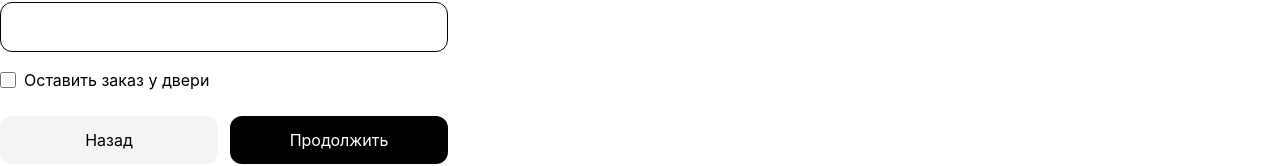
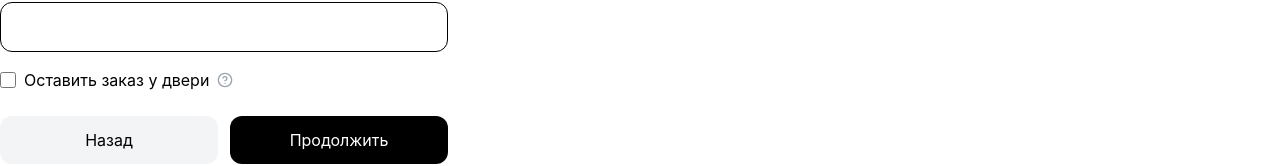
Before and after one commit to CraizyMaizy/Delivery-app, a React (Vite) app: page /order/step-5 in a window 1280 px wide. Shown: the part 538-704 px from the top of the page. Built offline with nearby package versions, Linux system fonts and the light colour scheme.

Commit message:
feat: add infoPopover

```diff
--- a/package.json
+++ b/package.json
@@ -15,6 +15,7 @@
     "@radix-ui/react-radio-group": "^1.4.7",
     "@radix-ui/react-select": "^2.3.7",
     "@radix-ui/react-tabs": "^1.1.21",
+    "@radix-ui/react-tooltip": "^1.2.16",
     "@tailwindcss/vite": "^4.3.2",
     "@tanstack/react-query": "^5.101.4",
     "axios": "^1.19.0",
--- a/src/components/AddressForm.tsx
+++ b/src/components/AddressForm.tsx
@@ -10,6 +10,7 @@ import {
   type AddressFormData,
   AddressSchema,
 } from '../schemas/AddressSchema.tsx'
+import { InfoPopover } from './InfoPopover.tsx'
 
 type Props = {
   step: number
@@ -123,6 +124,13 @@ export function AddressForm({ step, title, role }: Props) {
                     className="w-4 h-4"
                   />
                   Оставить заказ у двери
+                  <InfoPopover
+                    title={'Бесконтактная доставка'}
+                    text={
+                      'Курьер привозит заказ, оставляет его у двери и' +
+                      ' уходит, а вам приходит уведомление на телефон о том, что заказ доставлен'
+                    }
+                  />
                 </label>
               </div>
             )}
--- /dev/null
+++ b/src/components/InfoPopover.tsx
@@ -0,0 +1,35 @@
+import * as Popover from '@radix-ui/react-popover'
+import { HelpCircle, X } from 'lucide-react'
+
+type Props = {
+  title: string
+  text: string
+}
+
+export function InfoPopover({ title, text }: Props) {
+  return (
+    <Popover.Root>
+      <Popover.Trigger asChild>
+        <button type="button" className="text-gray-400 hover:text-gray-600">
+          <HelpCircle className="w-4 h-4" />
+        </button>
+      </Popover.Trigger>
+      <Popover.Portal>
+        <Popover.Content
+          className="bg-white border rounded-xl shadow-lg p-4 w-74"
+          side={'top'}
+          sideOffset={8}
+        >
+          <div className="flex justify-between items-start mb-2">
+            <h3 className="font-bold">{title}</h3>
+            <Popover.Close className="text-gray-400 hover:text-gray-600">
+              <X className="w-4 h-4" />
+            </Popover.Close>
+          </div>
+          <p className="text-sm text-gray-500">{text}</p>
+          <Popover.Arrow className="fill-white" />
+        </Popover.Content>
+      </Popover.Portal>
+    </Popover.Root>
+  )
+}
--- a/src/main.tsx
+++ b/src/main.tsx
@@ -5,6 +5,7 @@ import './index.css'
 import { QueryClient, QueryClientProvider } from '@tanstack/react-query'
 import { BrowserRouter } from 'react-router-dom'
 import Header from './components/Header.tsx'
+import { TooltipProvider } from '@radix-ui/react-tooltip'
 
 const queryClient = new QueryClient()
 
@@ -12,8 +13,10 @@ createRoot(document.getElementById('root')!).render(
   <StrictMode>
     <BrowserRouter>
       <QueryClientProvider client={queryClient}>
-        <Header />
-        <App />
+        <TooltipProvider>
+          <Header />
+          <App />
+        </TooltipProvider>
       </QueryClientProvider>
     </BrowserRouter>
   </StrictMode>
```
Also changed, not shown: 1 other file (tests, documents, lock files or other folders).
